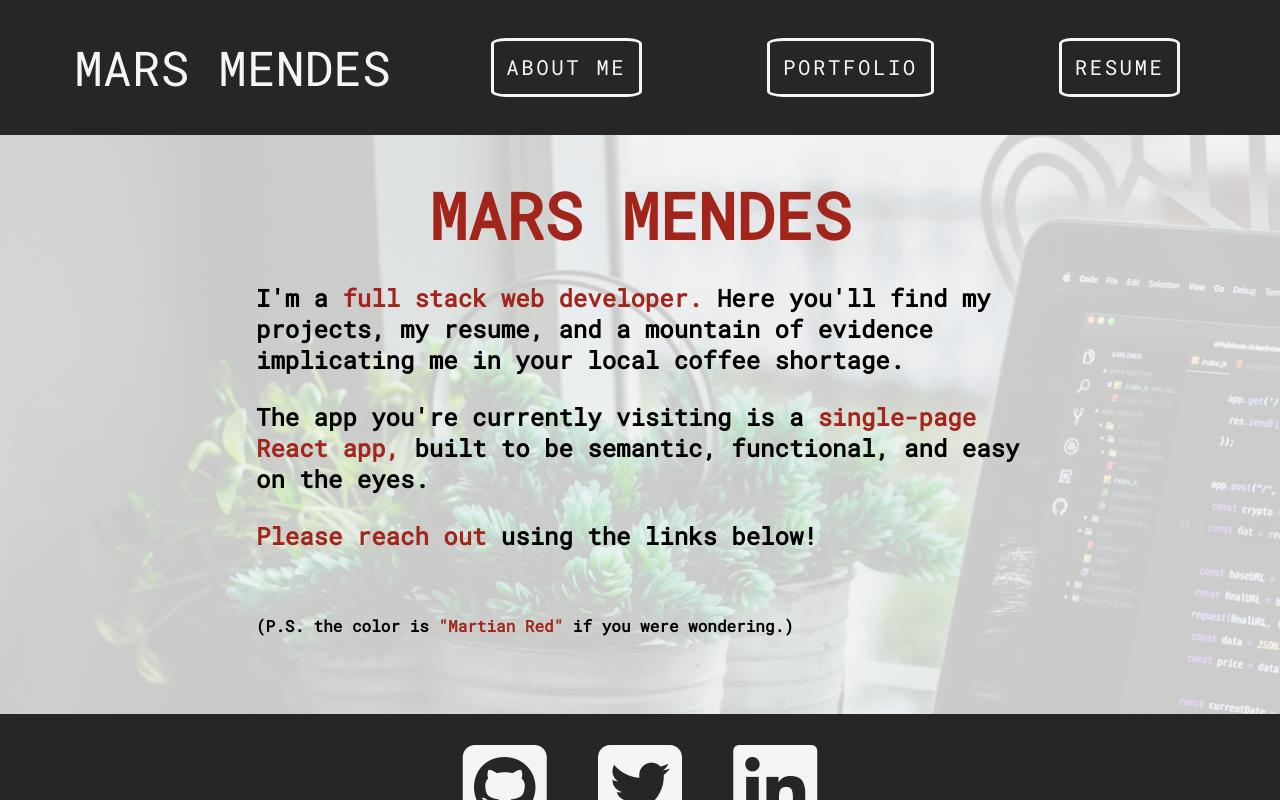
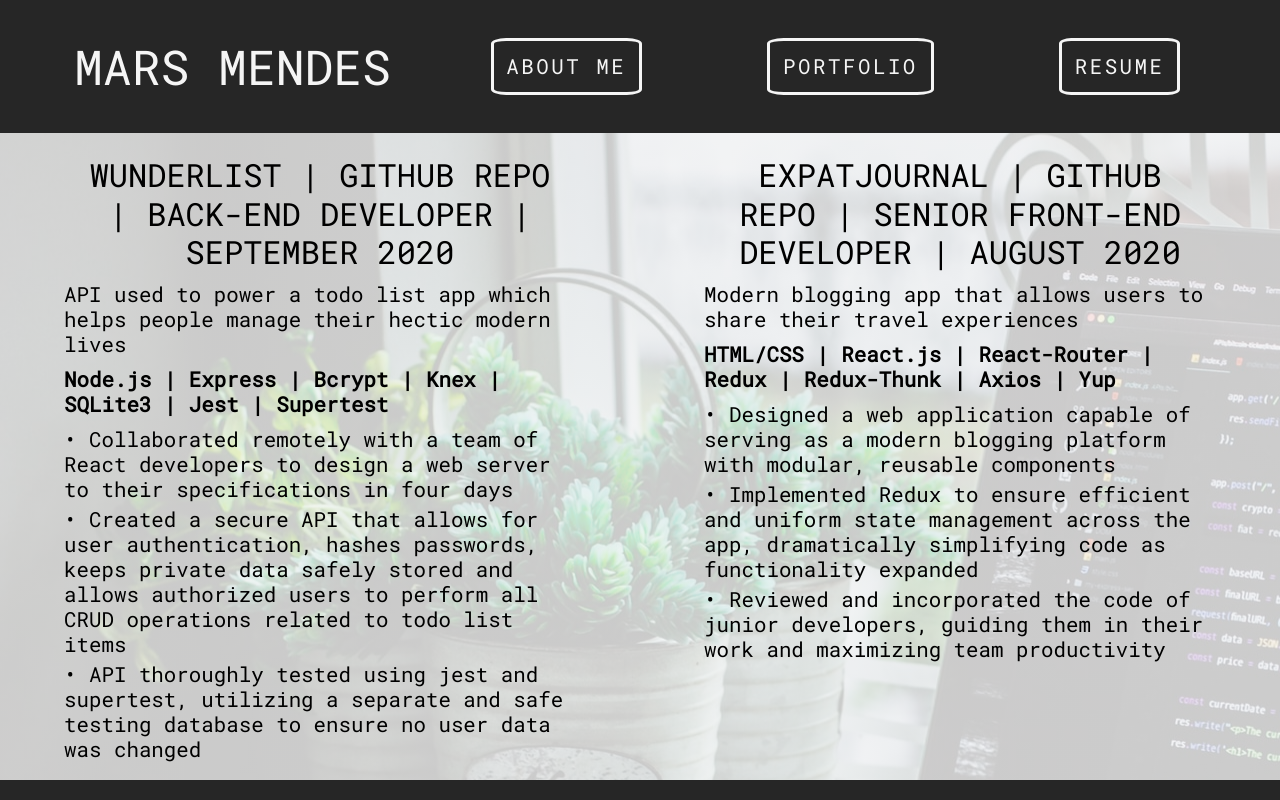
Before and after one commit to MMendes24/portfolio-site-ii, a React (Create React App) app: page /portfolio in a window 1280 px wide. Shown: the top 800 px of the page. Built offline with nearby package versions, Linux system fonts and the light colour scheme.

Commit message:
Two projects written up and formatted for the Portfolio section.

```diff
--- a/src/App.js
+++ b/src/App.js
@@ -2,10 +2,14 @@
 import { Route, Switch } from 'react-router-dom'
 
 //COMPONENTS
-import { NavBar } from './components'
-import { Landing } from './components'
-import { FooterLinks } from './components'
-import { AboutMe } from './components'
+import {
+  NavBar,
+  Portfolio,
+  Landing,
+  FooterLinks,
+  AboutMe
+} from './components'
+
 
 // STYLES
 import './styles.css'
@@ -19,6 +23,10 @@
 
       <Switch>
 
+        <Route path="/portfolio" >
+          <Portfolio />
+        </Route>
+
         <Route path="/about" >
           <AboutMe />
         </Route>
@@ -26,8 +34,11 @@
         <Route path="/" >
           <Landing />
         </Route>
+
       </Switch>
+
       <FooterLinks />
+
     </AppStyled>
   );
 }
--- a/src/components/AboutMe.js
+++ b/src/components/AboutMe.js
@@ -9,7 +9,7 @@
             <div className="about-div">
                 <h2 className="about-header">Oh, <span className="color-span">me?</span></h2>
 
-                <p className="about-p" My>I love to work with <span className="color-span">React</span> but I'm open to falling in love with other frameworks. At the same time, I've always <span className="color-span">excelled</span> on server side. I'm a huge believer in programmatic solutions and that hard-coded anything is a last resort. I like my components <span className="color-span">modular, resuable, and functional.</span> I prefer my web servers RESTful but I would never turn down experimenting with a new methodology. I have a lot of <span className="color-span">skills</span> but working with a new and unfamiliar tech stack is much more exciting to me than looking smart. I expect to work in software and web development for the rest of my life.</p>
+                <p className="about-p" My>I love to work with <span className="color-span">React</span> but I'm open to falling in love with other frameworks. At the same time, I've always <span className="color-span">excelled</span> on server side. I'm a huge believer in programmatic solutions and that hard-coded anything is a last resort. I like my components <span className="color-span">modular, resuable, and functional.</span> I prefer my web servers RESTful but I would never turn down experimenting with a new methodology.</p>
 
                 <p className="about-p">I'm originally from <span className="color-span">New Orleans</span> and back on the Gulf Coast as of 2019. I make music. I love indie and <span className="color-span">bright colors</span>. I prefer <span className="color-span">PF2</span> to D&D 5e. I take my coffee black. I like history, camping, fashion, art, and RPGs.</p>
 
--- a/src/components/NavBar.js
+++ b/src/components/NavBar.js
@@ -11,7 +11,7 @@
             </Link>
 
             <Link to="/about" className="nav-link">About Me</Link>
-            <Link to="" className="nav-link">Portfolio</Link>
+            <Link to="/portfolio" className="nav-link">Portfolio</Link>
             <Link to="" className="nav-link">Resume</Link>
         </Nav>
     )
--- a/src/components/Portfolio.js
+++ b/src/components/Portfolio.js
@@ -0,0 +1,29 @@
+import React from 'react'
+import { PortfolioSection } from '../styles'
+
+const Portfolio = () => {
+    return (
+        <PortfolioSection>
+            <div className="project-class">
+                <h2>Wunderlist | Github Repo | Back-End Developer | September 2020</h2>
+                <p className="desc-class">API used to power a todo list app which helps people manage their hectic modern lives</p>
+                <p className="stack-class">Node.js | Express | Bcrypt | Knex | SQLite3 | Jest | Supertest </p>
+                <p className="bullet-class">• Collaborated remotely with a team of React developers to design a web server to their specifications in four days</p>
+                <p className="bullet-class">• Created a secure API that allows for user authentication, hashes passwords, keeps private data safely stored and allows authorized users to perform all CRUD operations related to todo list items</p>
+                <p className="bullet-class">• API thoroughly tested using jest and supertest, utilizing a separate and safe testing database to ensure no user data was changed</p>
+
+            </div>
+
+            <div className="project-class">
+                <h2>Expatjournal | Github Repo | Senior Front-End Developer | August 2020</h2>
+                <p className="desc-class">Modern blogging app that allows users to share their travel experiences </p>
+                <p className="stack-class">HTML/CSS | React.js | React-Router | Redux | Redux-Thunk | Axios | Yup</p>
+                <p className="bullet-class">• Designed a web application capable of serving as a modern blogging platform with modular, reusable components</p>
+                <p className="bullet-class">• Implemented Redux to ensure efficient and uniform state management across the app, dramatically simplifying code as functionality expanded</p>
+                <p className="bullet-class">• Reviewed and incorporated the code of junior developers, guiding them in their work and maximizing team productivity</p>
+            </div>
+        </PortfolioSection>
+    )
+}
+
+export default Portfolio
--- a/src/components/index.js
+++ b/src/components/index.js
@@ -2,10 +2,12 @@
 import Landing from './Landing'
 import FooterLinks from './FooterLinks'
 import AboutMe from './AboutMe'
+import Portfolio from './Portfolio'
 
 export {
     NavBar,
     Landing,
     FooterLinks,
     AboutMe,
+    Portfolio,
 }
--- a/src/styles.css
+++ b/src/styles.css
@@ -45,6 +45,7 @@
 }
 
 body {
-	line-height: 1.3;
+	line-height: 1.2;
 	background-color: #262626;
+	overflow-x: hidden;
 }
--- a/src/styles/AboutMeStyled.js
+++ b/src/styles/AboutMeStyled.js
@@ -8,7 +8,7 @@
 background-image: linear-gradient(rgba(245, 245,245, 0.8), rgba(245, 245, 245, 0.8)), url(${bg});
 
     #profile {
-        width: 40%;
+        width: 33%;
         max-height: 40%;
         margin: 1% 3%;
         border-radius: 10%;
@@ -31,7 +31,7 @@
 
     .about-p {
         margin: 3% auto;
-        font-size: 1.3rem;
+        font-size: 1.5rem;
         width: 85%;
     }
 
--- a/src/styles/PortfolioStyled.js
+++ b/src/styles/PortfolioStyled.js
@@ -0,0 +1,40 @@
+import styled from 'styled-components'
+import bg from '../assets/photo-1555099962-4199c345e5dd.jpg'
+
+
+const PortfolioSection = styled.section`
+display: flex;
+justify-content: space-evenly;
+background-image: linear-gradient(rgba(245, 245,245, 0.8), rgba(245, 245, 245, 0.8)), url(${bg});
+
+h2 {
+    margin: 2%;
+    text-align: center;
+    font-size: 2rem;
+    text-transform:uppercase;
+}
+
+.desc-class {
+    font-size: 1.3rem;
+    margin: 1% auto;
+}
+
+.stack-class {
+    margin: 2% auto;
+    font-size: 1.3rem;
+    font-weight: 600;
+}
+
+.project-class {
+    width: 40%;
+    margin: 1% auto;
+}
+
+.bullet-class {
+    font-size: 1.3rem;
+    margin: 1% auto;
+}
+
+`
+
+export default PortfolioSection
--- a/src/styles/index.js
+++ b/src/styles/index.js
@@ -3,11 +3,13 @@
 import LandingSection from './LandingStyled'
 import FooterStyled from './FooterStyled'
 import AboutMeSection from './AboutMeStyled'
+import PortfolioSection from './PortfolioStyled'
 
 export {
     AppStyled,
     NavBarStyled,
     LandingSection,
     FooterStyled,
-    AboutMeSection
+    AboutMeSection,
+    PortfolioSection,
 }
```
